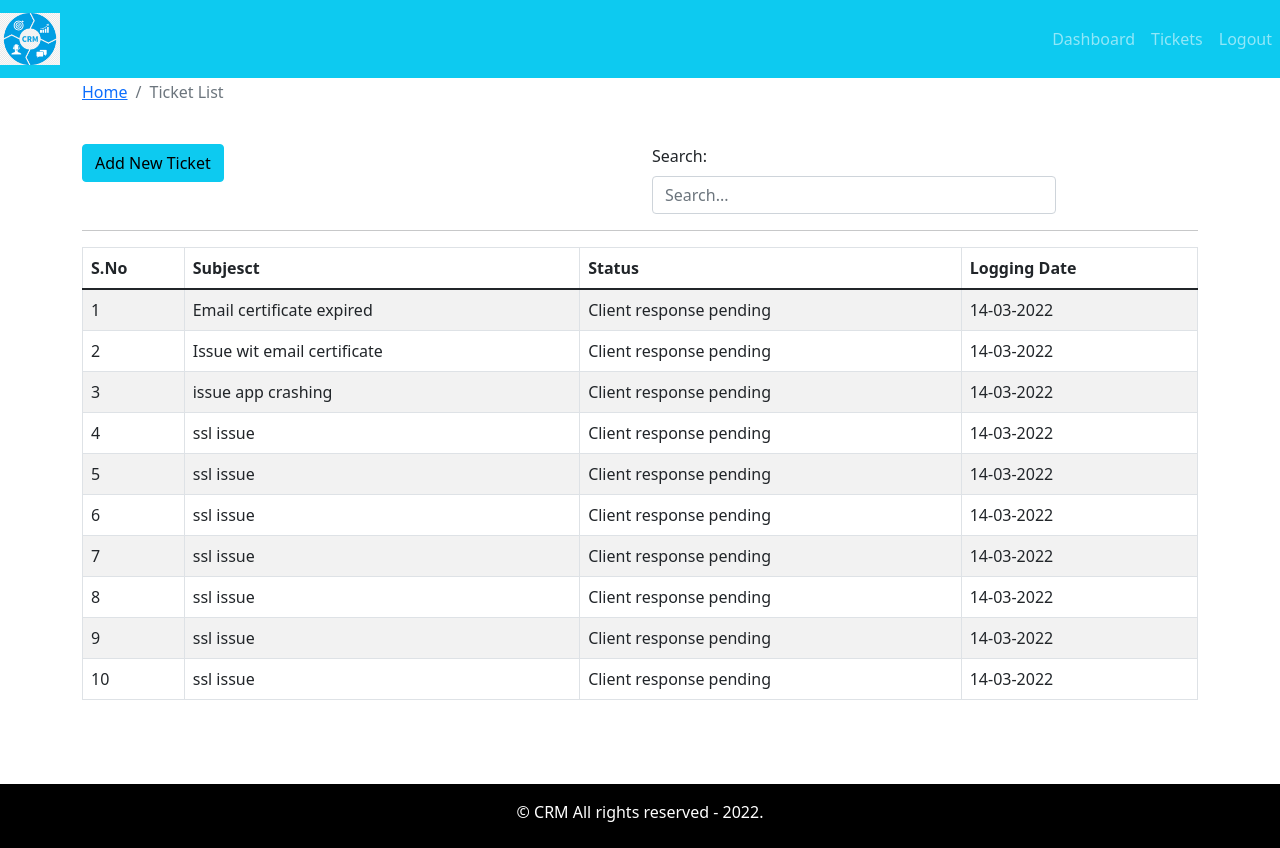
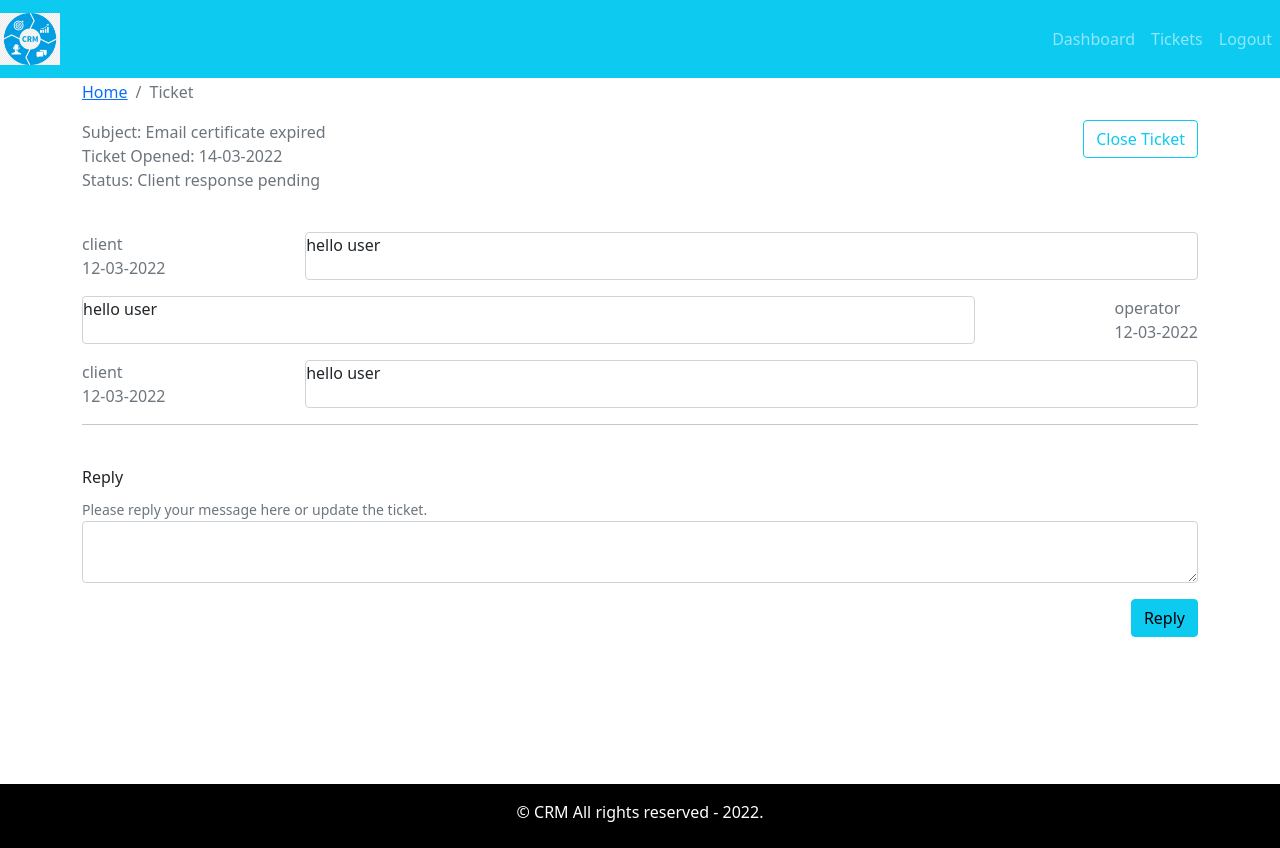
Before and after one commit to palashpareek/crm-frontend, a React (Create React App) app: page / in a window 1280 px wide. Built offline with nearby package versions, Linux system fonts and the light colour scheme.

Commit message:
ticket landing page added

```diff
--- a/src/App.js
+++ b/src/App.js
@@ -5,6 +5,7 @@
 import Dashboard from './pages/dashboard/Dashboard';
 import AddTicket from './pages/new-ticket/AddTicket';
 import TicketLists from './pages/ticket-list/TicketLists';
+import TicketPage from './pages/ticket/TicketPage';
 
 function App() {
   return (
@@ -13,7 +14,8 @@
       <DefaultLayout>
         {/* <Dashboard /> */}
         {/* <AddTicket /> */}
-        <TicketLists />
+        {/* <TicketLists /> */}
+        <TicketPage />
       </DefaultLayout>
     </div>
   );
--- a/src/assets/data/dummy-ticket.json
+++ b/src/assets/data/dummy-ticket.json
@@ -3,7 +3,24 @@
         "id": 1,
         "status": "Client response pending",
         "addedAt": "14-03-2022",
-        "subject": "Email certificate expired"
+        "subject": "Email certificate expired",
+        "history": [
+            {
+            "date": "12-03-2022",
+            "message": "hello user",
+            "messageBy": "client"
+            },
+            {
+            "date": "12-03-2022",
+            "message": "hello user",
+            "messageBy": "operator"
+            },
+            {
+             "date": "12-03-2022",
+            "message": "hello user",
+            "messageBy": "client"
+            }
+        ]
     },
     {
         "id": 2,
--- /dev/null
+++ b/src/components/message-history/MessageHistory.css
@@ -0,0 +1,18 @@
+.message-history{
+   display: flex;
+   flex-direction: row;
+   justify-content: space-between;
+}
+
+.message-history:nth-child(even){
+    display: flex;
+    flex-direction: row-reverse;
+    justify-content: space-between;
+}
+
+.message{
+    padding: 1 rem;
+    width: 80%;
+    border: 1px solid #ced4da;
+    border-radius: 0.25rem;
+}
--- /dev/null
+++ b/src/components/message-history/MessageHistory.js
@@ -0,0 +1,30 @@
+import React from 'react';
+import './MessageHistory.css'
+
+const MessageHistory = ({msg}) =>{
+
+    if(!msg) return null
+    return msg.map((row, index)=>
+        <div key={index} className='message-history mt-3'>
+
+         <div className='send font-weight-bold text-secondary'>
+
+              <div className='sender'>
+                   {row.messageBy}
+              </div>
+
+              <div className='date'>
+                 {row.date}
+              </div>
+
+         </div>
+
+            <div className='message'>
+               {row.message}
+            </div>
+
+        </div>
+    )
+};
+
+export default MessageHistory;
--- /dev/null
+++ b/src/components/update-ticket/UpdateTicket.js
@@ -0,0 +1,28 @@
+import React from 'react';
+import {Form, Button} from 'react-bootstrap';
+
+const UpdateTicket = ({msg , handleOnChange, handleOnSubmit}) =>{
+    return(
+        <Form onSubmit={handleOnSubmit}>
+           <Form.Label>Reply</Form.Label>
+           <br />
+
+           <Form.Text>Please reply your message here or update the ticket.</Form.Text>
+
+           <Form.Control
+           name=""
+           value={msg}
+           onChange = {handleOnChange}
+           as='textarea'
+           row='5'
+           name='detail'
+           />
+           <div className='float-end mt-3 mb-3'>
+           <Button variant="info" type="submit">Reply</Button>
+           </div>
+
+        </Form>
+    )
+};
+
+export default UpdateTicket;
--- /dev/null
+++ b/src/pages/ticket/TicketPage.js
@@ -0,0 +1,70 @@
+import {React, useState, useEffect} from 'react';
+import {Container, Row, Col, Button} from 'react-bootstrap'
+import Breadcrumb1 from '../../components/breadcrumb/Breadcrumb';
+import tickets from '../../assets/data/dummy-ticket.json';
+import MessageHistory from '../../components/message-history/MessageHistory';
+import UpdateTicket from '../../components/update-ticket/UpdateTicket';
+
+const ticket = tickets[0];
+
+const TicketPage = () => {
+
+    const [message, setMessage] = useState('')
+
+    useEffect(() =>{
+
+    }, [message])
+
+    const handleOnChange = e =>{
+        setMessage(e.target.value);
+    };
+
+    const handleOnSubmit = e =>{
+        e.preventDefault();
+             alert("Submitted");
+    }
+
+
+    return(
+        <Container>
+           <Row>
+               <Col>
+                <Breadcrumb1 page="Ticket"/>
+               </Col>
+           </Row>
+
+           <Row>
+               <Col className='text-weight-bolder text-secondary'>
+                 <div className='subject'>Subject: {ticket.subject}</div>
+                 <div className='date'>Ticket Opened: {ticket.addedAt}</div>
+                 <div className='status'>Status: {ticket.status}</div>
+               </Col>
+
+               <Col className='text-end'>
+                 <Button variant='outline-info'>Close Ticket</Button>
+               </Col>
+           </Row>
+
+           <Row>
+               <Col className='mt-4'>
+               <MessageHistory msg={ticket.history}/>
+               </Col>
+           </Row>
+
+           <hr />
+
+           <Row>
+               <Col className='mt-4'>
+                    <UpdateTicket msg={message}
+                    handleOnChange={handleOnChange}
+                    handleOnSubmit={handleOnSubmit}
+                    />
+               </Col>
+           </Row>
+
+
+        </Container>
+    )
+};
+
+export default TicketPage
```
